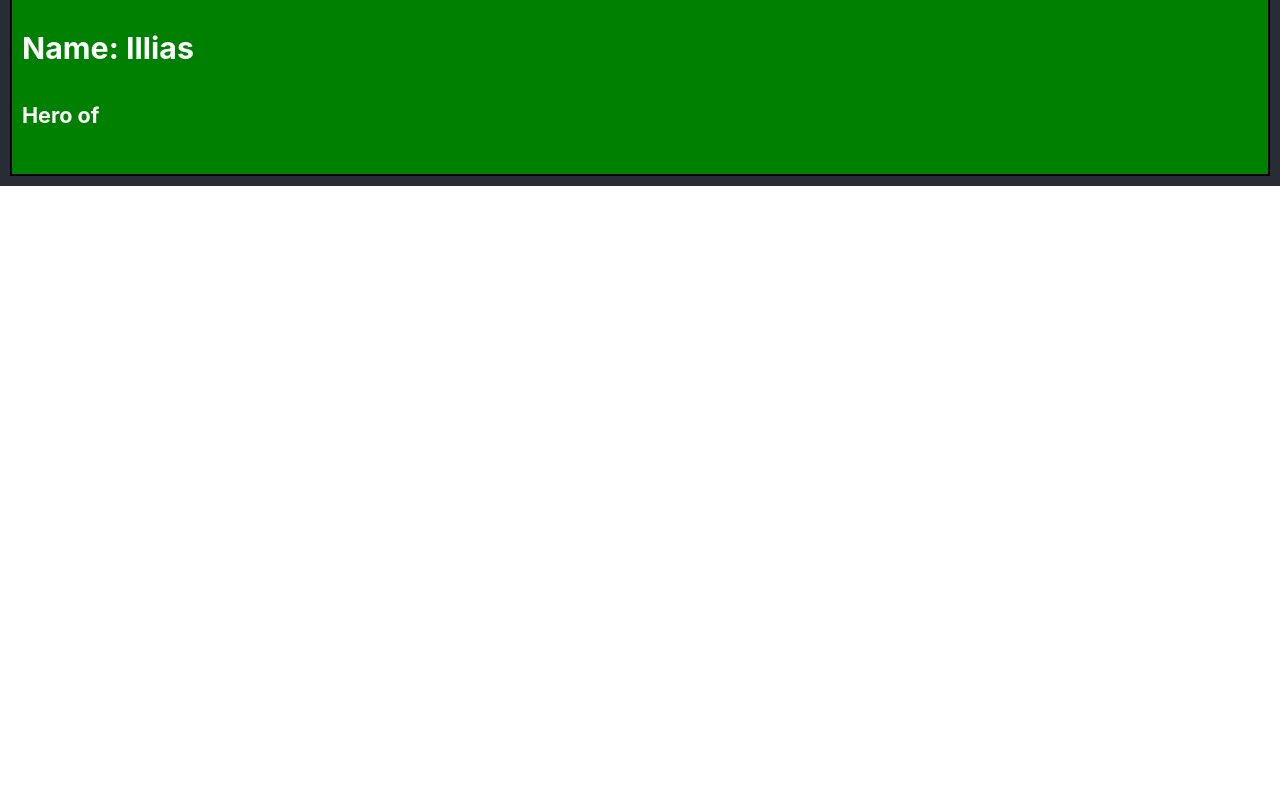
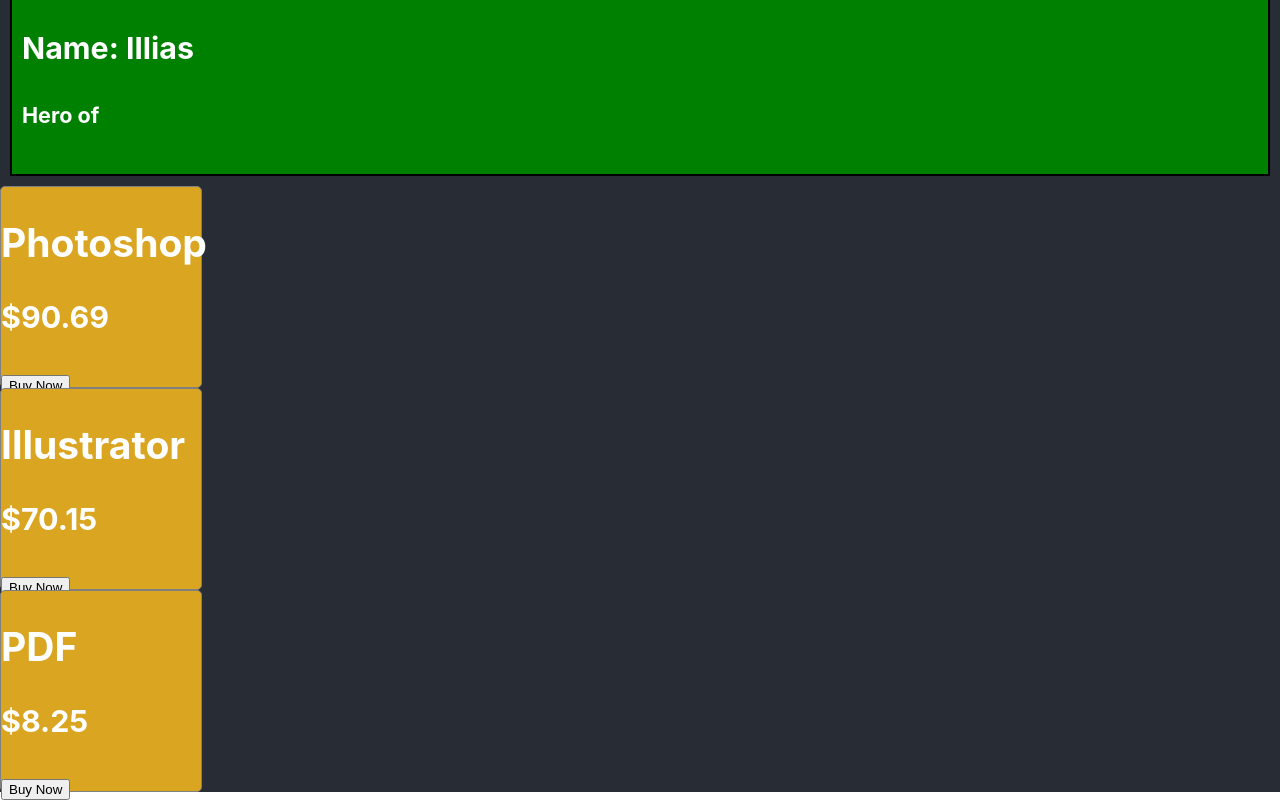
Before and after one commit to udaymondal/PH-ReactStart, a React (Create React App) app: page / in a window 1280 px wide. Shown: the part 1618-2418 px from the top of the page. Before the commit the page ends 1804 px from the top, so only its background shows below. Built offline with nearby package versions, Linux system fonts and the light colour scheme.

Commit message:
productsAdded

```diff
--- a/src/App.js
+++ b/src/App.js
@@ -20,7 +20,12 @@
   // var styleAnotherWay = {
   //   backgroundColor: 'goldenrod'
   // }
-  const nayoks = ['Manna', 'Illias', 'Salman']
+  const nayoks = ['Manna', 'Illias', 'Salman'];
+  const products = [
+    {name: 'Photoshop', price: '$90.69'},
+    {name: 'Illustrator', price: '$70.15'},
+    {name: 'PDF', price: '$8.25'},
+  ];
   return (
     <div className="App">
       <header className="App-header">
@@ -38,9 +43,36 @@
         <Person name="BappaRazz" nayika=""></Person>
         <Person name="Misha Shoudagor" nayika="Maal"></Person>
         <Person name={nayoks[1]}></Person>
+
+        <Product product={products[0]}></Product>
+        <Product product={products[1]}></Product>
+        <Product product={products[2]}></Product>
       </header>
     </div>
   );
+}
+
+function Product(props){
+  const productStyle={
+    border: '1px solid gray',
+    borderRadius: '5px',
+    backgroundColor: 'goldenrod',
+    height: '200px',
+    width: '200px',
+    float: 'left'
+    // boxSizing: 'border-box',
+    // float: 'left',
+    // width: '33.33%',
+    // padding: '50px',
+  }
+  const {name, price} = props.product;
+  return(
+    <div style={productStyle}>
+      <h2>{name}</h2>
+      <h3>{price}</h3>
+      <button>Buy Now</button>
+    </div>
+  )
 }
 
 function Person(props){
```
